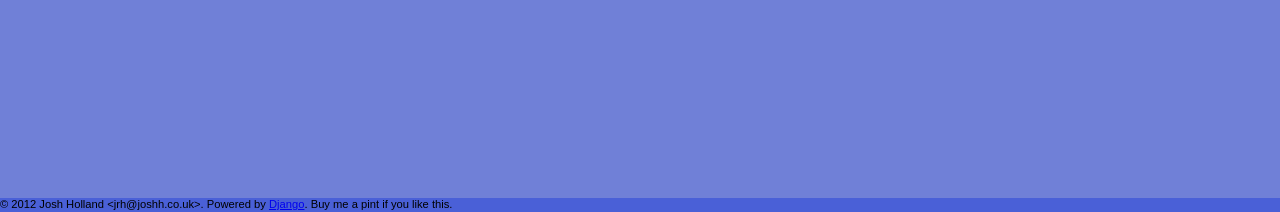
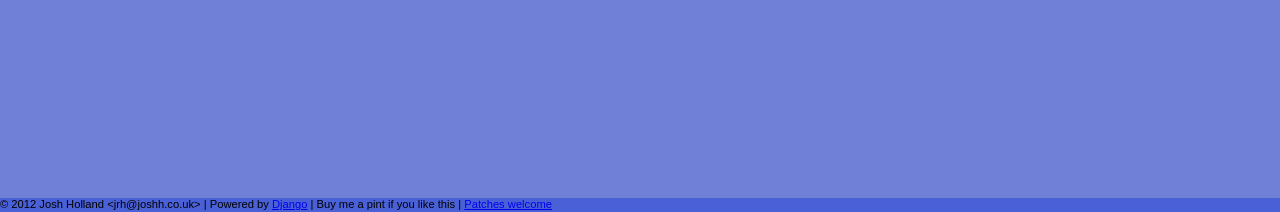
Before and after one commit to jshholland/washingmachines, a Django app: template templates/base.html in a window 1280 px wide. Shown: the part 588-800 px from the top of the page. Run offline with Django 3.2, Linux system fonts and the light colour scheme; the template is opened without the code that fills it, so the values that code supplies are empty; some web fonts are replaced.

Commit message:
Modify footer to include github link

```diff
--- a/templates/base.html
+++ b/templates/base.html
@@ -14,8 +14,8 @@
 			{% block content %}{% endblock %}
 		</section>
 		<footer>
-			© 2012 Josh Holland &lt;jrh@joshh.co.uk&gt;. Powered by <a href="https://www.djangoproject.com/">Django</a>.
-			Buy me a pint if you like this.
+			© 2012 Josh Holland &lt;jrh@joshh.co.uk&gt; | Powered by <a href="https://www.djangoproject.com/">Django</a> |
+			Buy me a pint if you like this | <a href="https://github.com/jshholland/washingmachines">Patches welcome</a>
 		</footer>
 	</div>
 </body>
```
